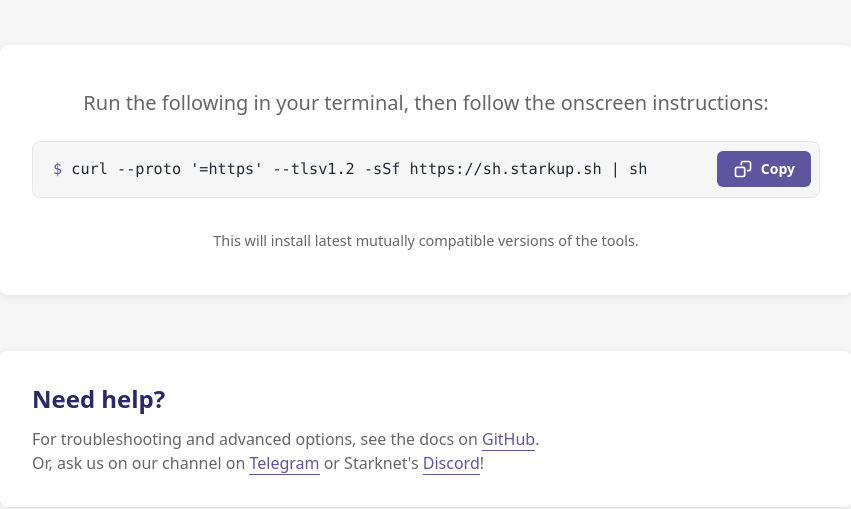
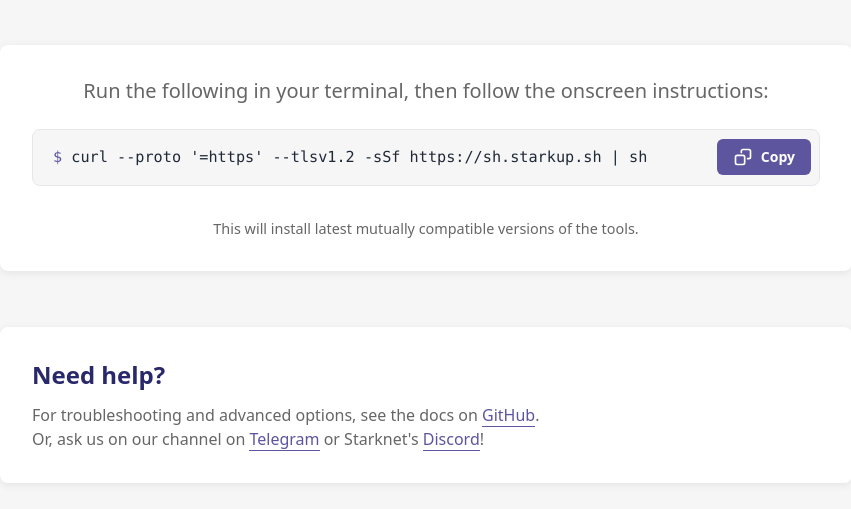
Before and after one commit to software-mansion/starkup, a website: page www/public/index.html in a window 1280 px wide. Shown: the part 167-676 px from the top of the page, without its empty margins (214-1065 px from the left). Drawn offline with nearby package versions, Linux system fonts and the light colour scheme; files that its build step writes are made by us from their sources.

Commit message:
misc: remove install section padding

```diff
--- a/www/public/index.html
+++ b/www/public/index.html
@@ -23,7 +23,7 @@
       </p>
     </header>
     <!-- Install section -->
-    <section class="card text-center py-11 mb-14">
+    <section class="card text-center mb-14">
       <!-- Windows warning -->
       <div id="warning-windows" class="hidden notice notice-warning mb-6">
         <p class="font-semibold mb-1">WSL Required</p>
```
